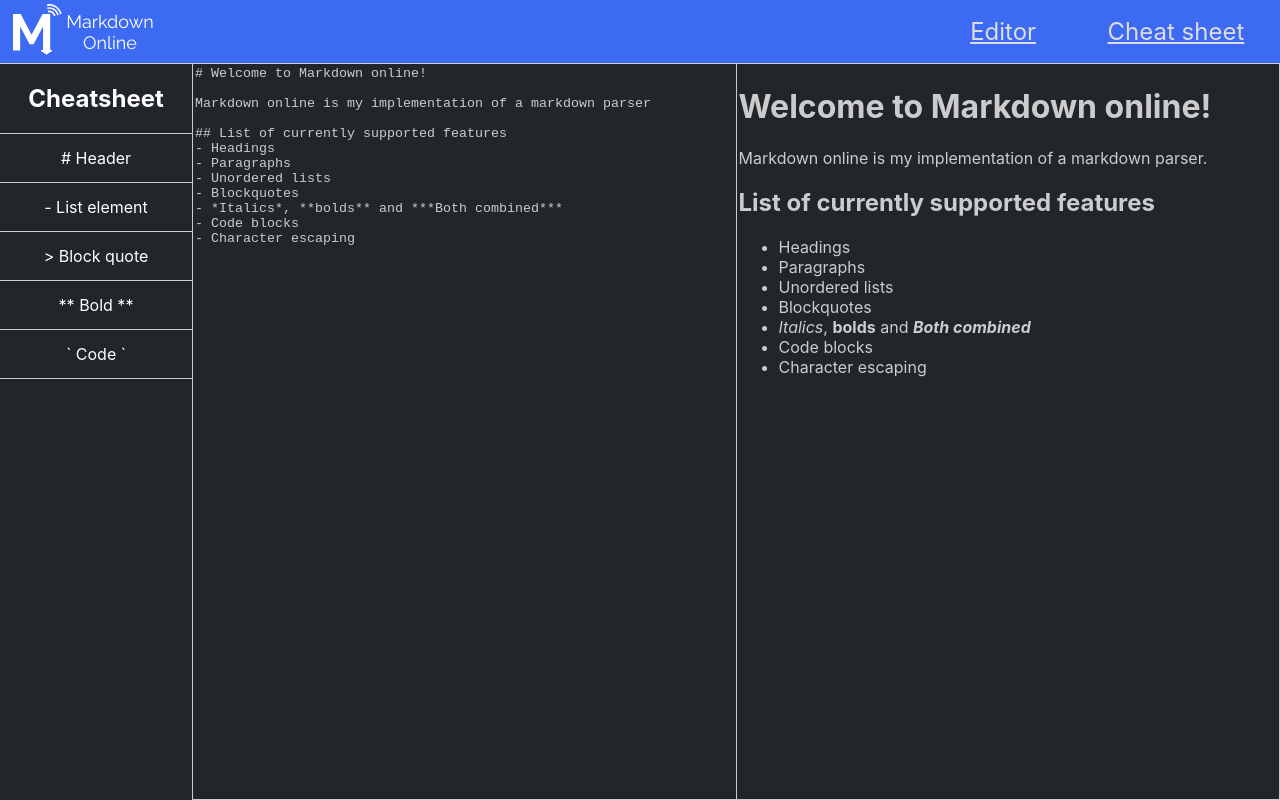
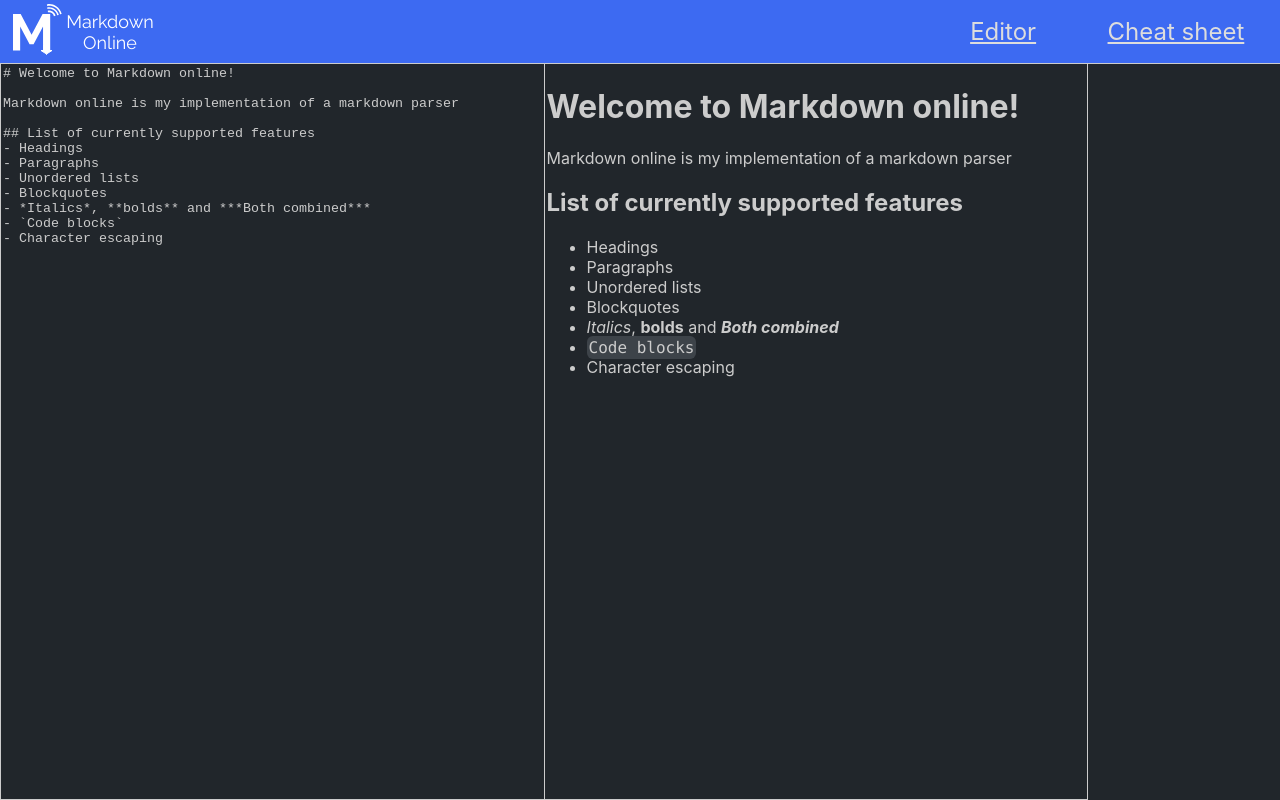
Before and after one commit to UltimateDoge5/Markdown-online, a React (Create React App) app: page / in a window 1280 px wide. Built offline with nearby package versions, Linux system fonts and the light colour scheme.

Commit message:
Removed snippets
Removed snippets. They were taking up too much space and weren't very useful.

```diff
--- a/src/App.tsx
+++ b/src/App.tsx
@@ -1,49 +1,29 @@
-import { useRef, useState } from "react";
+import { useEffect, useRef, useState } from "react";
 
 import Navbar from "./components/navbar";
+import { boldify, escapeCharacters, escapeCodeBlocks } from "./tools";
 import "./styles/App.css";
-import "./styles/snippet.css";
-import { boldify, escapeCharacters, escapeCodeBlocks } from "./tools";
 
 function App() {
-	const [markdown, setMarkdown] = useState(
-		`# Welcome to Markdown online!\n\nMarkdown online is my implementation of a markdown parser\n\n## List of currently supported features\n- Headings\n- Paragraphs\n- Unordered lists\n- Blockquotes\n- *Italics*, **bolds** and ***Both combined***\n- Code blocks\n- Character escaping `
-	);
+	const [markdown, setMarkdown] = useState("");
 	const outputRef = useRef<HTMLDivElement>(null);
+
+	useEffect(() => {
+		setMarkdown(
+			"# Welcome to Markdown online!\n\nMarkdown online is my implementation of a markdown parser\n\n## List of currently supported features\n- Headings\n- Paragraphs\n- Unordered lists\n- Blockquotes\n- *Italics*, **bolds** and ***Both combined***\n- `Code blocks`\n- Character escaping"
+		);
+	}, []);
 
 	if (outputRef.current != null) {
 		outputRef.current.innerHTML = parseMarkdown(markdown);
 	}
 
-	const Snippet = ({ prefix, suffix = "", text }: SnippetProps) => {
-		return (
-			<div
-				className="snippet"
-				onClick={() => {
-					setMarkdown(markdown + "\n" + prefix + text + suffix);
-				}}
-			>
-				<span>
-					<span>{prefix}</span> {text} <span>{suffix}</span>
-				</span>
-			</div>
-		);
-	};
-
 	return (
 		<>
 			<Navbar />
-			<aside id="cheatsheet">
-				<h1>Cheatsheet</h1>
-				<Snippet prefix="#" text="Header" />
-				<Snippet prefix="-" text="List element" />
-				<Snippet prefix=">" text="Block quote" />
-				<Snippet prefix="**" suffix="**" text="Bold" />
-				<Snippet prefix="`" suffix="`" text="Code" />
-			</aside>
 			<main>
 				<textarea
-					wrap="off"
+					wrap="on"
 					onKeyDown={(e) => {
 						const textarea = e.target as HTMLTextAreaElement;
 						switch (e.key) {
@@ -83,27 +63,7 @@ function App() {
 					value={markdown}
 					autoFocus
 				></textarea>
-				<div ref={outputRef}>
-					<h1> Welcome to Markdown online!</h1>
-
-					<p>Markdown online is my implementation of a markdown parser.</p>
-
-					<h2> List of currently supported features</h2>
-					<ul>
-						<li> Headings</li>
-						<li> Paragraphs</li>
-						<li> Unordered lists</li>
-						<li> Blockquotes</li>
-						<li>
-							<em>Italics</em>, <b>bolds</b> and{" "}
-							<b>
-								<em>Both combined</em>
-							</b>
-						</li>
-						<li> Code blocks</li>
-						<li> Character escaping </li>
-					</ul>
-				</div>
+				<div ref={outputRef}></div>
 			</main>
 		</>
 	);
--- a/src/styles/snippet.css
+++ /dev/null
@@ -1,38 +0,0 @@
-aside {
-	width: 15%;
-	min-height: 50vh;
-	float: left;
-	text-align: center;
-	border-collapse: collapse;
-}
-
-.snippet {
-	border-top: 1px solid #ccc;
-	cursor: pointer;
-	width: 100%;
-	padding: 8px 0px 8px 0px;
-	height: 32px;
-	display: flex;
-	justify-content: center;
-	align-items: center;
-	word-wrap: break-word;
-}
-
-.snippet:last-child {
-	border-bottom: 1px solid #ccc;
-}
-
-.snippet:hover {
-	background-color: #111236;
-}
-
-@media (max-width: 767.98px) {
-	#cheatsheet {
-		display: none;
-	}
-}
-@media (max-width: 1199.98px) {
-	#cheatsheet h1 {
-		font-size: 1.25rem;
-	}
-}
```
